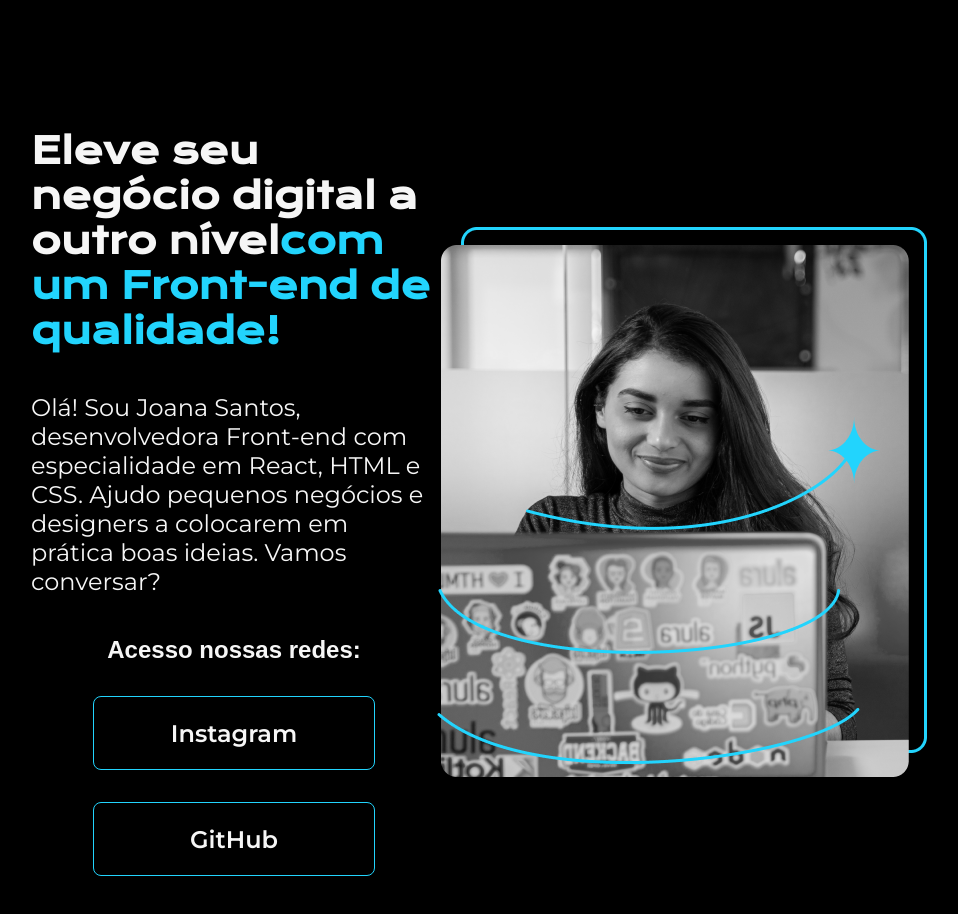
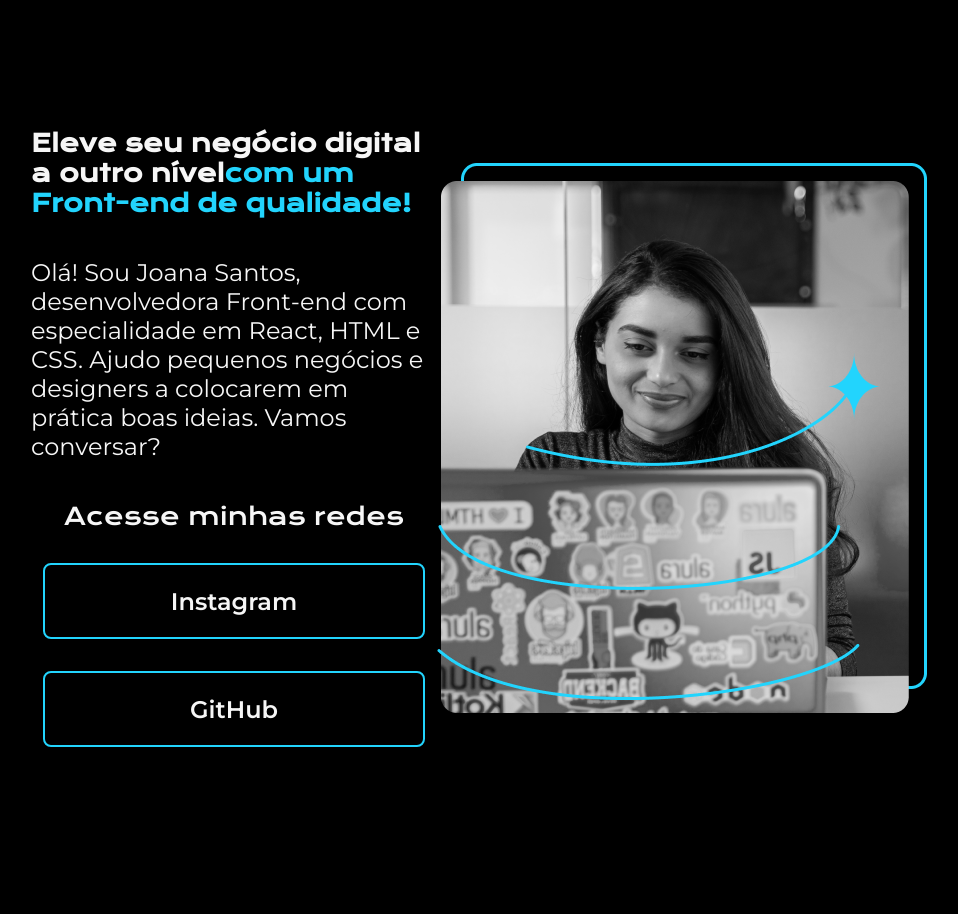
Before and after one commit to jeferventura/html_css_alura, a plain HTML site: page index.html in a window 1280 px wide. Shown: the whole page, without its empty margins (161-1119 px from the left). Drawn offline with nearby package versions, Linux system fonts and the light colour scheme.

Commit message:
start do projeto alura

```diff
--- a/style.css
+++ b/assets/css/style.css
@@ -30,7 +30,7 @@ body{
 }
 
 .apresentacao__conteudo__titulo{
-    font-size: 36px;
+    font-size: (36px / 16px)rem;
     font-family: 'Krona One', sans-serif;
 }
 
@@ -41,16 +41,20 @@ body{
 
 .apresentacao__links{
     display: flex;
+    flex-direction: column;
     justify-content: space-between;
-    flex-direction: column;
     align-items: center;
     gap: 32px;
 }
-
+.apresentacao__links__subtitulo{
+    font-family: 'Krona One', sans-serif;
+    font-weight: 400;
+    font-size: 24px;
+}
 .apresentacao__links__link{
     /* background-color: #22D4FD; */
-    width: 280px;
-    border: 1px solid #22D4FD;
+    border: 2px solid #22D4FD;
+    width: 378px;
     text-align: center;
     border-radius: 8px;
     font-size: 24px;
@@ -60,8 +64,3 @@ body{
     color: #F6F6F6;
     font-family: 'Montserrat', sans-serif;
 }
-
-.apresentacao__links_subtitutlo{
-    font-size: 24px;
-    font-family: 'Krona', sans-serif;
-}
--- a/index.html
+++ b/index.html
@@ -6,7 +6,7 @@
     <meta http-equiv="X-UA-Compatible" content="IE=edge">
     <meta name="viewport" content="width=device-width, initial-scale=1.0">
     <title>Portifolio</title>
-    <link rel="stylesheet" href="style.css">
+    <link rel="stylesheet" href="./assets/css/style.css">
 </head>
 
 <body>
@@ -22,7 +22,7 @@
             colocarem em prática boas ideias. Vamos
             conversar?</p>
             <div class="apresentacao__links">
-                <h2 class="apresentacao__links_subtitutlo">Acesso nossas redes:</h2>
+                <h2 class="apresentacao__links__subtitulo">Acesse minhas redes</h2>
                 <a class="apresentacao__links__link" href="https://instagram.com/rafaballerini">Instagram</a>
                 <a class="apresentacao__links__link" href="https://github.com/guilhermeonrails">GitHub</a>
             </div>
```
Also changed, not shown: assets/images/Imagem.png (added), assets/images/github.png (added), assets/images/instagram.png (added), assets/images/linkedin.png (added), assets/images/twitch.png (added), assets/images/twitter.png (added).
